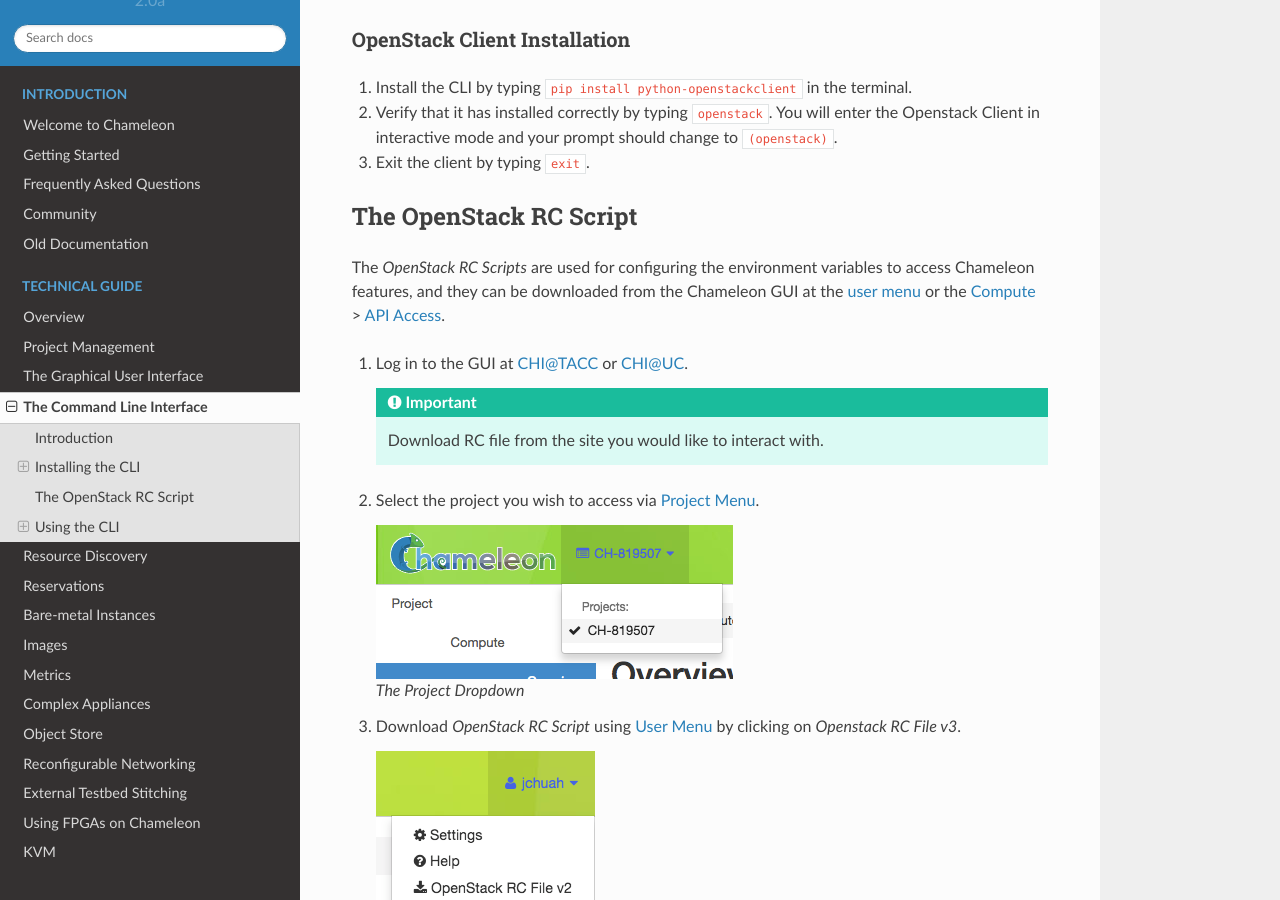
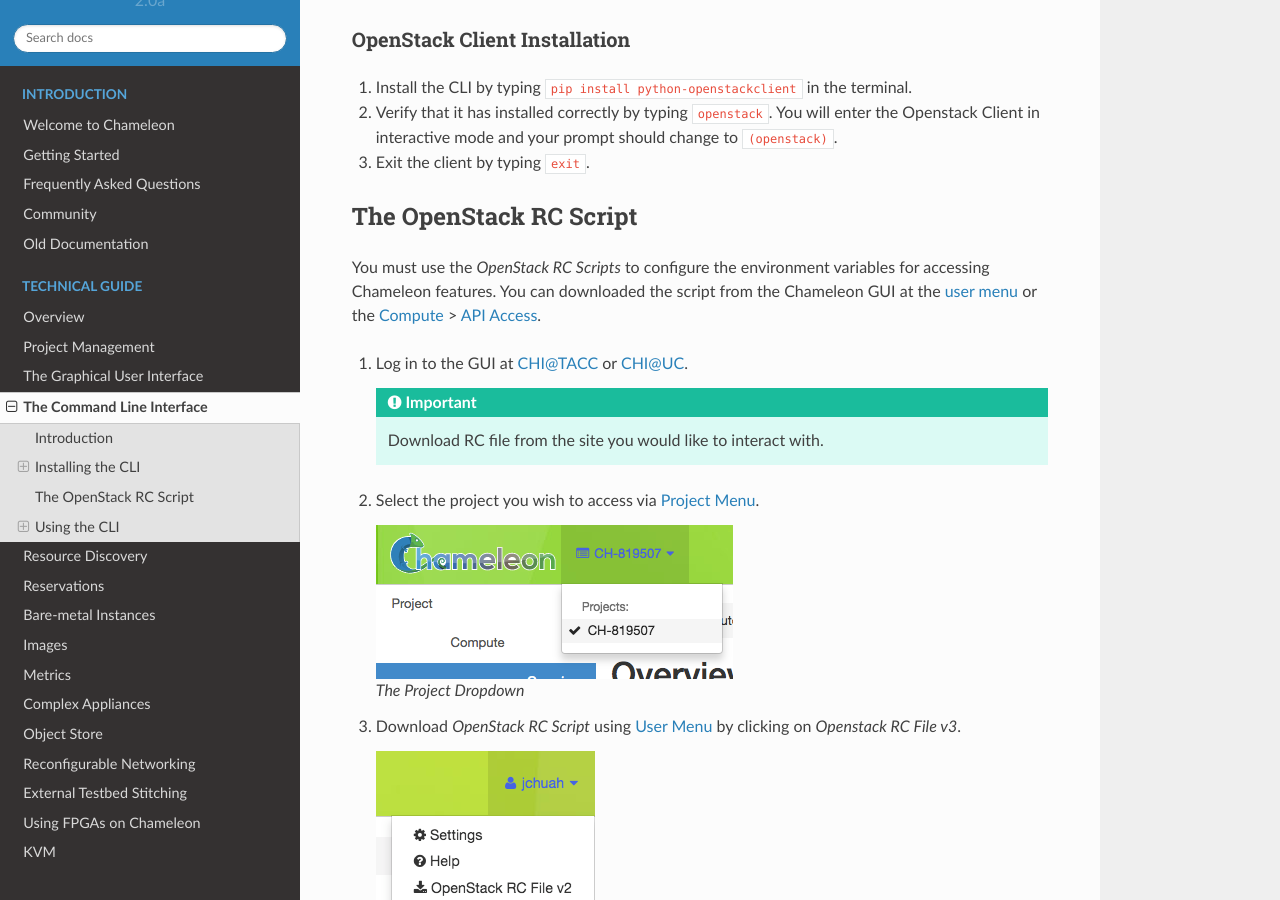
Before and after one commit to ChameleonCloud/docs, a Sphinx documentation site: the page built from source/technical/cli.rst, in a window 1280 px wide and 900 px high, scrolled down 786 px. Built offline with Sphinx 7.4.7 and the Read the Docs theme 2.0.0, drawn with Linux system fonts in a browser that asks for light colours; some of the changed text lies outside the part shown.

Commit message:
fixes on expressions

```diff
--- a/source/getting-started/index.rst
+++ b/source/getting-started/index.rst
@@ -58,7 +58,7 @@ Once you are logged in, you should see a summary of your project's current resou
 Reserving a Node
 ================
 
-First, a node need to be reserved. Chameleon provides bare-metal access to nodes. When you create a reservation for one or more nodes, only you and the users of your project will be able to use those nodes for the time specified. For this tutorial, a single day reservation for a compute node will be created. The compute nodes are the most common types available on Chameleon.
+First, we need to reserve a node for our use. Chameleon provides bare-metal access to nodes. When you create a reservation for one or more nodes, only you and users on your project will be able to use those nodes for the time specified. We will create a single day reservation for a compute node, which are the most common types of nodes available on Chameleon.
 
 #. In the sidebar, click *Reservations*, then click *Leases*
 #. Click on the *+ Create Lease* button in the toolbar
--- a/source/technical/cli.rst
+++ b/source/technical/cli.rst
@@ -40,7 +40,7 @@ _______________________
 The OpenStack RC Script
 _______________________
 
-The *OpenStack RC Scripts* are used for configuring the environment variables to access Chameleon features, and they can be downloaded from the Chameleon GUI at the :ref:`user menu <gui-user-menu>` or the :ref:`gui-compute` > :ref:`gui-api-access`.
+You must use the *OpenStack RC Scripts* to configure the environment variables for accessing Chameleon features. You can downloaded the script from the Chameleon GUI at the :ref:`user menu <gui-user-menu>` or the :ref:`gui-compute` > :ref:`gui-api-access`.
 
 #. Log in to the GUI at `CHI@TACC <https://chi.tacc.chameleoncloud.org>`_ or `CHI@UC <https://chi.uc.chameleoncloud.org>`_.
 
@@ -102,14 +102,14 @@ The *OpenStack RC Scripts* are used for configuring the environment variables to
 
    .. error:: If you get permission error at this step, please check that 1) the terminal session has been configured correctly with the environment variables; 2) the *OpenStack RC* script you ``source`` is **v3**; 3) the *OpenStack Client* version is the latest. To check the *OpenStack Client* version, use ``openstack --version`` command. Some older version of the *OpenStack Client* may cause errors.
 
-   .. error:: If you get the ``Missing value`` error when using a command, it is likely that your terminal session has not been configured correctly and completely with the environment variables. The error may be fixed by re-running the ``source`` command over the OpenStack RC Script or use the command line switches.
+   .. error:: If you get the ``Missing value`` error when using a command, it is likely that your terminal session has not been configured correctly and completely with the environment variables. The error may be fixed by re-running the ``source`` command over the OpenStack RC Script or using the command line switches.
 
 
 _____________________________
 Using the CLI
 _____________________________
 
-The CLI may be used in either Interactive Mode or Shell Mode. In either mode, the *OpenStack Client* has to be configured by using the *OpenStack RC Script* or by providing the command line switches. For more information about the usage of *OpenStack Client*, run ``openstack --help``.
+You can use the CLI in either Interactive Mode or Shell Mode. In either mode, the *OpenStack Client* has to be configured by using the *OpenStack RC Script* or by providing the command line switches. For more information about the usage of *OpenStack Client*, run ``openstack --help``.
 
 Interactive Mode
 ________________
--- a/source/technical/discovery.rst
+++ b/source/technical/discovery.rst
@@ -19,7 +19,7 @@ You may use the `Hardware <https://chameleoncloud.org/hardware/>`_ page at the `
 Availability
 ____________
 
-The *CHI@TACC* and *CHI@UC* buttons in the *Availability* section of the Resource Browser allow you to open the Lease Calendars at the Chameleon sites. The login using your Chameleon account is required to view these lease calendars.
+The *CHI@TACC* and *CHI@UC* buttons in the *Availability* section of the Resource Browser allow you to open the Lease Calendars at the Chameleon sites. You must login using your Chameleon account to view these lease calendars.
 
 .. figure:: discovery/availability.png
    :alt: Resource availability links to the lease calendars
@@ -46,7 +46,7 @@ You may filter for specific node types by selecting the checkboxes that match yo
 .. tip:: To get more precise characteristics of the selected node, search the node at `Intel's CPU database <https://ark.intel.com/>`_.
 
 .. note::
-   All the nodes in Chameleon is identified by their *UUIDs*. The *UUID* of a node is used for making reservations and identifying metrics collected from the node using Gnocchi. In addition, each node also has a *Version UUID*, which is used for retrieving its maintenance history.
+   All the nodes in Chameleon is identified by their *UUIDs*. You will need the *UUID* of a node for making reservations and identifying metrics collected from the node using Gnocchi. In addition, each node also has a *Version UUID*, which is used for retrieving its maintenance history.
 
 .. attention::
    When we replace faulty hardware on a node, the replacement part typically has the same hardware characteristics. For example, a node with a faulty 250 GB hard drive would be replaced with the same 250 GB hard drive model. However, it may be important for your experimental reproducibility to know about those hardware replacement events, in case it affects your metrics.
```
